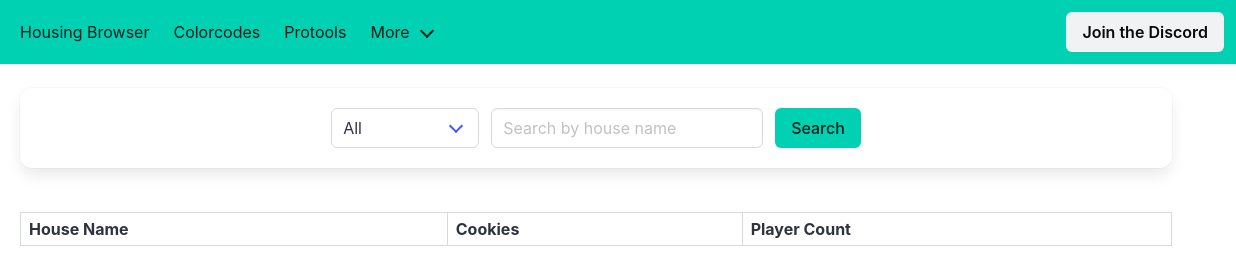
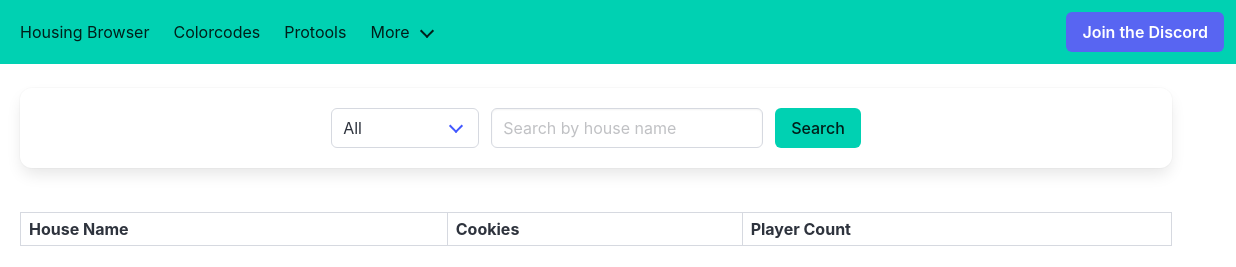
Before and after one commit to Kalbskinder/HypixelHousingBrowser, a website: page index.html in a window 1280 px wide. In both pictures the pointer is over the link "Join the Discord". Shown: the top 267 px of the page, 44-1280 px from the left. Drawn offline with nearby package versions, Linux system fonts and the light colour scheme; no server answers.

Commit message:
Added button animations

```diff
--- a/css/custom-style.css
+++ b/css/custom-style.css
@@ -36,3 +36,8 @@ th {
 .navbar-burger {
     --bulma-navbar-burger-color: white;
 }
+
+.navbar-end .button:hover {
+    background-color: #5865F2;
+    color: #fff;
+}
```
